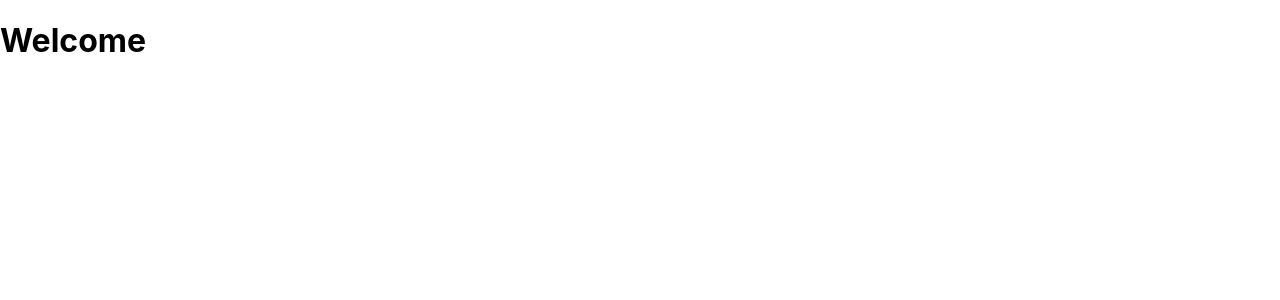
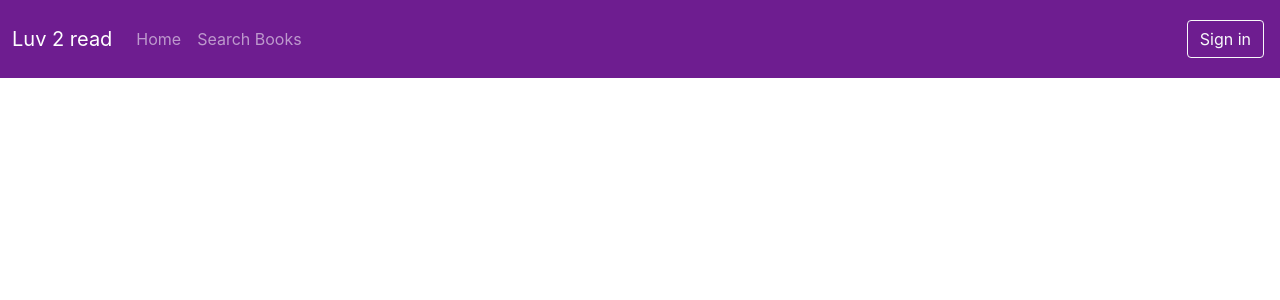
Before and after one commit to Bhawna751/Library-App, a React (Create React App) app in the folder 02-frontend/react-library/: page / in a window 1280 px wide. Shown: the top 300 px of the page. Built offline with nearby package versions, Linux system fonts and the light colour scheme.

Commit message:
Home Page - Navigation Bar Component

```diff
--- a/02-frontend/react-library/public/index.html
+++ b/02-frontend/react-library/public/index.html
@@ -24,6 +24,8 @@
       work correctly both with client-side routing and a non-root public URL.
       Learn how to configure a non-root public URL by running `npm run build`.
     -->
+    <!-- Bootstrap CSS -->
+    <link href="https://cdn.jsdelivr.net/npm/bootstrap@5.0.2/dist/css/bootstrap.min.css" rel="stylesheet" integrity="sha384-EVSTQN3/azprG1Anm3QDgpJLIm9Nao0Yz1ztcQTwFspd3yD65VohhpuuCOmLASjC" crossorigin="anonymous">
     <title>React App</title>
   </head>
   <body>
@@ -39,5 +41,8 @@
       To begin the development, run `npm start` or `yarn start`.
       To create a production bundle, use `npm run build` or `yarn build`.
     -->
+    <!-- Option 1: Bootstrap Bundle with Popper -->
+    <script src="https://cdn.jsdelivr.net/npm/bootstrap@5.0.2/dist/js/bootstrap.bundle.min.js" integrity="sha384-MrcW6ZMFYlzcLA8Nl+NtUVF0sA7MsXsP1UyJoMp4YLEuNSfAP+JcXn/tWtIaxVXM" crossorigin="anonymous"></script>
+
   </body>
 </html>
--- a/02-frontend/react-library/src/App.tsx
+++ b/02-frontend/react-library/src/App.tsx
@@ -1,12 +1,10 @@
 import React from 'react';
-
 import './App.css';
+import { Navbar } from './layouts/NavbarAndFooter/Navbar';
 
 function App() {
   return (
-    <div className="App">
-      <h1>Welcome</h1>
-    </div>
+    <Navbar/>
   );
 }
 
--- /dev/null
+++ b/02-frontend/react-library/src/layouts/NavbarAndFooter/Navbar.tsx
@@ -0,0 +1,30 @@
+export const Navbar = () => {
+    return (
+        <nav className='navbar navbar-expand-lg navbar-dark main-color py-3'>
+            <div className='container-fluid'>
+                <span className='navbar-brand'>Luv 2 read</span>
+                <button className='navbar-toggler' type='button' data-bs-toggle=
+                    'collapse' data-bs-target='#navbarNavDropdown' aria-controls='navbarNavDropdown'
+                    aria-expanded='false' aria-label='Toggle Navigation'>
+                    <span className='navbar-toggler-icon'></span>
+                </button>
+                <div className='collapse navbar-collapse' id='navbarDropdown'>
+                    <ul className='navbar-nav'>
+                        <li className='nav-item'>
+                            <a className='nav-link' href='#'>Home</a>
+                        </li>
+                        <li className='nav-item'>
+                            <a className='nav-link' href='#'>Search Books</a>
+                        </li>
+                    </ul>
+                    <ul className='navbar-nav ms-auto'>
+                        <li className='nav-item m-1'>
+                            <a type='button' className='btn btn-outline-light' href='#'>Sign in</a>
+                        </li>
+                    </ul>
+                </div>
+            </div>
+
+        </nav>
+    );
+}
```
